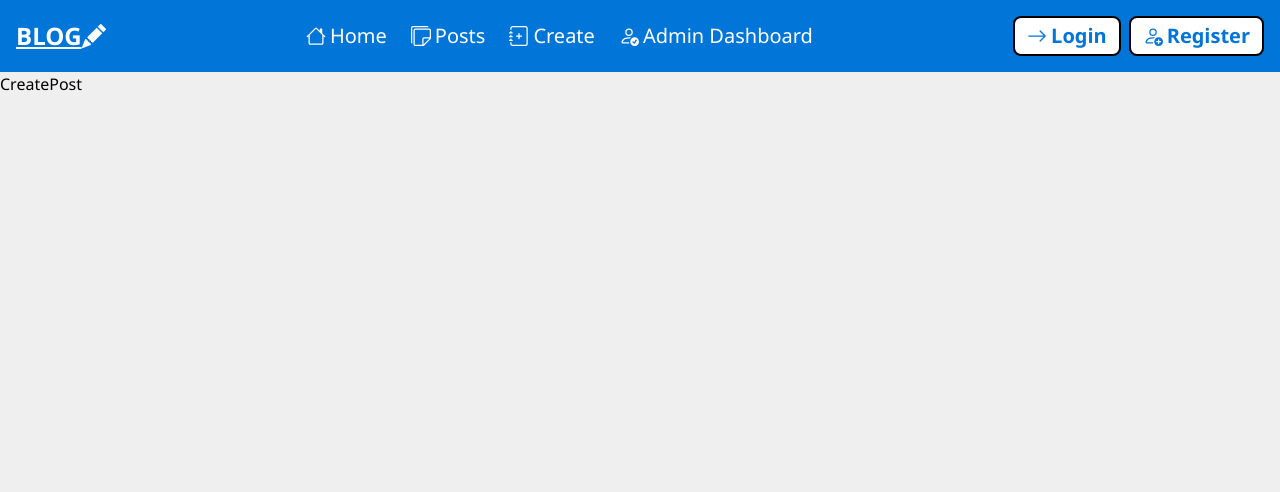
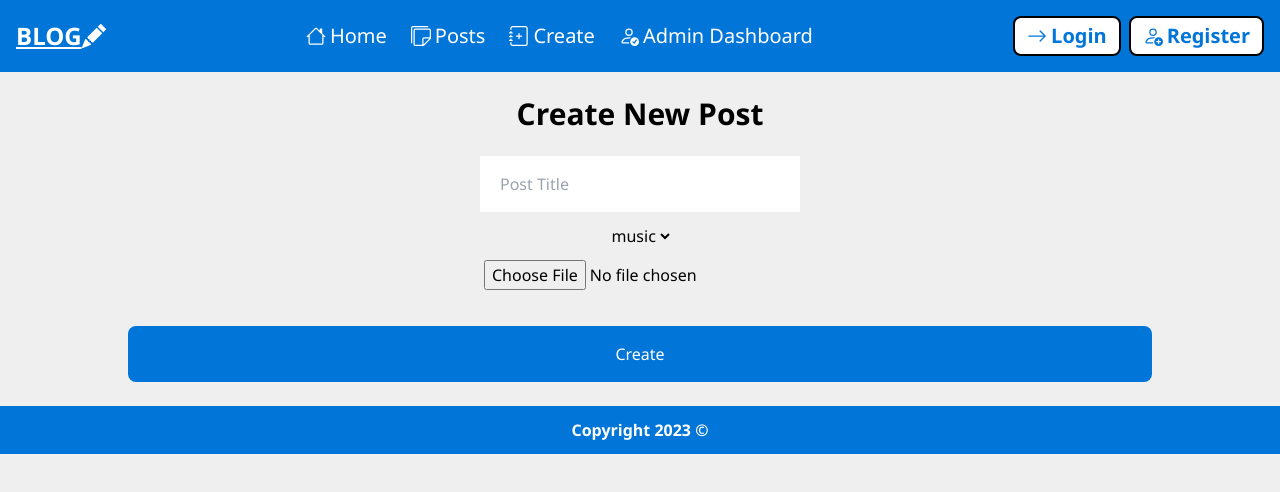
Before and after one commit to Mohamed-gp/blog-project, a React (Vite) app in the folder front-end/: page /posts/create-post in a window 1280 px wide. Shown: the top 492 px of the page. Built offline with nearby package versions, Linux system fonts and the light colour scheme.

Commit message:
complete form html

```diff
--- a/front-end/src/App.jsx
+++ b/front-end/src/App.jsx
@@ -6,6 +6,7 @@ import Register from './pages/forms/Register'
 import PostsPage from './pages/posts-page/PostsPage'
 import AdminDashboard from './pages/admin/AdminDashboard'
 import CreatePost from './pages/create-post/CreatePost'
+import Footer from './components/footer/Footer'
 
 function App() {
 
@@ -21,6 +22,7 @@ function App() {
           <Route path='/posts/create-post' element={<CreatePost/>} />
           <Route path='admin-dashboard' element={<AdminDashboard />} />
         </Routes>
+        <Footer/>
       </BrowserRouter>
     </>
   )
--- /dev/null
+++ b/front-end/src/components/footer/Footer.jsx
@@ -0,0 +1,8 @@
+const Footer = () => {
+  return (
+    <footer className="flex items-center justify-center py-3 font-bold text-white bg-blue-color ">
+        Copyright {new Date().getFullYear()} &copy;
+    </footer>
+  )
+}
+export default Footer
--- a/front-end/src/components/pagination/Pagination.jsx
+++ b/front-end/src/components/pagination/Pagination.jsx
@@ -9,15 +9,15 @@ const Pagination = ({currentPage,setcurrentPage,postPerPage}) => {
 
   return (
     <div className="flex items-center justify-center mb-6">
-        <button disabled={currentPage <= 1} className="px-3 py-2 text-white bg-blue-600 cursor-pointer disabled:opacity-50 rounded-l-2xl previous" onClick={() => {setcurrentPage(prev => prev - 1)}}>Prev</button>
+        <button disabled={currentPage <= 1} className="px-3 py-2 text-white bg-blue-600 border border-orange-300 cursor-pointer disabled:opacity-50 rounded-l-2xl previous" onClick={() => {setcurrentPage(prev => prev - 1)}}>Prev</button>
         <div className="flex items-center page-number">
             {
                 emptyArray.map(page => (
-                    <span onClick={() => {setcurrentPage(+page)}} key={page} className={`${page == currentPage ? "opacity-50" : ""} flex items-center justify-center w-full cursor-pointer h-full px-2 py-2 font-bold text-white bg-blue-400`}>{page}</span>
+                    <span onClick={() => {setcurrentPage(+page)}} key={page} className={`${page == currentPage ? "opacity-50" : ""} flex items-center justify-center w-full cursor-pointer h-full px-4 border border-orange-300 py-2 font-bold text-white bg-blue-600`}>{page}</span>
                 ))
             }
         </div>
-        <button disabled={currentPage >= postPerPage} className="px-3 py-2 text-white bg-blue-600 cursor-pointer next rounded-r-2xl disabled:opacity-50" onClick={() => {setcurrentPage(prev => prev + 1)}}>Next</button>
+        <button disabled={currentPage >= postPerPage} className="px-3 py-2 text-white bg-blue-600 border border-orange-300 cursor-pointer next rounded-r-2xl disabled:opacity-50" onClick={() => {setcurrentPage(prev => prev + 1)}}>Next</button>
     </div>
   )
 }
--- a/front-end/src/index.css
+++ b/front-end/src/index.css
@@ -7,6 +7,7 @@
   * {
 
     font-family: 'Segoe UI', 'Roboto', 'Helvetica Neue', sans-serif;
+    scroll-behavior: smooth;
   }
 
 
--- a/front-end/src/pages/create-post/CreatePost.jsx
+++ b/front-end/src/pages/create-post/CreatePost.jsx
@@ -1,6 +1,29 @@
+import Title from "../../components/title/Title"
+
 const CreatePost = () => {
   return (
-    <div>CreatePost</div>
+    <>
+      <div className="text-center">
+        <Title title="Create New Post" />
+      </div>
+      <div className="contianer">
+        <div className="w-[80%] mx-auto flex flex-col items-center gap-3 ">
+          <input type="text" placeholder="Post Title" className="py-4 pl-5 w-80" />
+          <select name="" id="">
+            <option value="">music</option>
+            <option value="">music</option>
+            <option value="">music</option>
+            <option value="">music</option>
+            <option value="">music</option>
+          </select>
+          <input type="file" name="" id="" />
+          <div className="w-full my-6 text-white rounded-lg bg-blue-color">
+            <input type="submit" value="Create" className="w-full h-full py-4" />
+
+          </div>
+        </div>
+      </div>
+    </>
   )
 }
 export default CreatePost
--- a/front-end/src/pages/home/Home.jsx
+++ b/front-end/src/pages/home/Home.jsx
@@ -15,10 +15,10 @@ const Home = () => {
         <Posts posts={posts.slice(0,2)}/>
         <SideBarPosts categories={categories}/>
       </div>
-    </div>
-      <div className="flex justify-center py-4 font-bold text-white bg-[#292b2c] see-all-postsp">
+      <div className="flex mb-6 justify-center py-4 font-bold text-white bg-[#292b2c] see-all-postsp">
         <Link to="/posts" className="w-full h-full text-center">See All Posts</Link>
       </div>
+    </div>
     </>
   )
 }
--- a/front-end/src/pages/posts-page/PostsPage.jsx
+++ b/front-end/src/pages/posts-page/PostsPage.jsx
@@ -8,10 +8,13 @@ import { categories, posts } from "../../dummyData"
 
 
 const PostsPage = () => {
-  const [postPerPage,setpostPerPage] = useState(2)
-  const [currentPage,setcurrentPage] = useState(1)
-  let firstIndex = (currentPage - 1 )  * postPerPage
-  let lastIndex = currentPage   * postPerPage
+  useEffect(() => {
+    window.scrollTo(0,0)
+  })
+  const [postPerPage, setpostPerPage] = useState(2)
+  const [currentPage, setcurrentPage] = useState(1)
+  let firstIndex = (currentPage - 1) * postPerPage
+  let lastIndex = currentPage * postPerPage
   const postsPagesNumber = posts.length / postPerPage
 
 
@@ -21,12 +24,10 @@ const PostsPage = () => {
       <div className="container px-6 pt-6">
         <Title title="Posts" />
         <div className="flex flex-col gap-6 content lg:flex-row">
-          <div className="flex flex-col  flex-wrap items-center justify-center flex-[8]">
-            <Posts posts={posts.slice(firstIndex,lastIndex)} />
-            <Pagination currentPage={currentPage} setcurrentPage={setcurrentPage} postPerPage={postsPagesNumber}/>
-          </div>
+          <Posts posts={posts.slice(firstIndex, lastIndex)} />
           <SideBarPosts categories={categories} />
         </div>
+        <Pagination currentPage={currentPage} setcurrentPage={setcurrentPage} postPerPage={postsPagesNumber} />
       </div>
 
 
```
